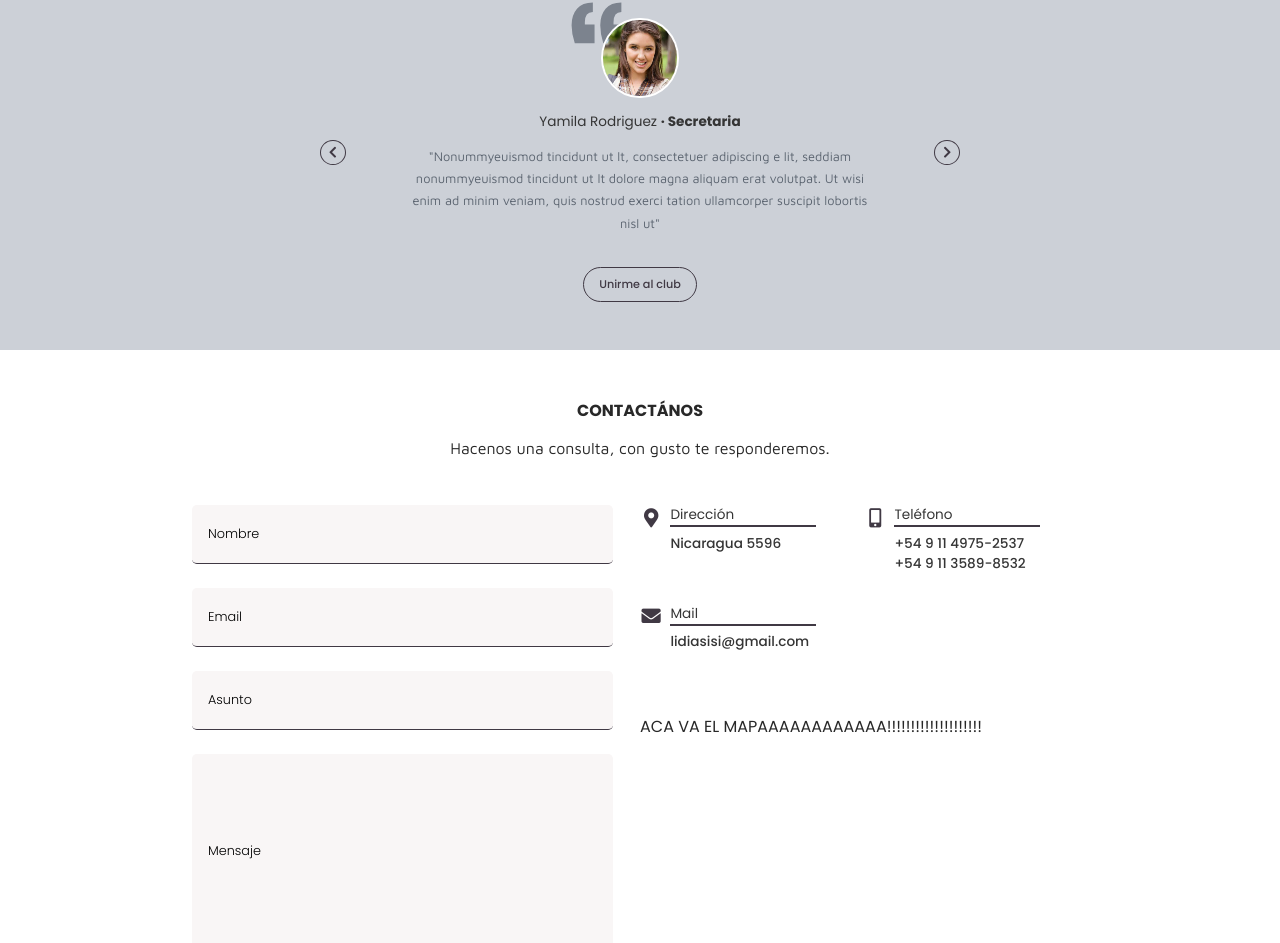
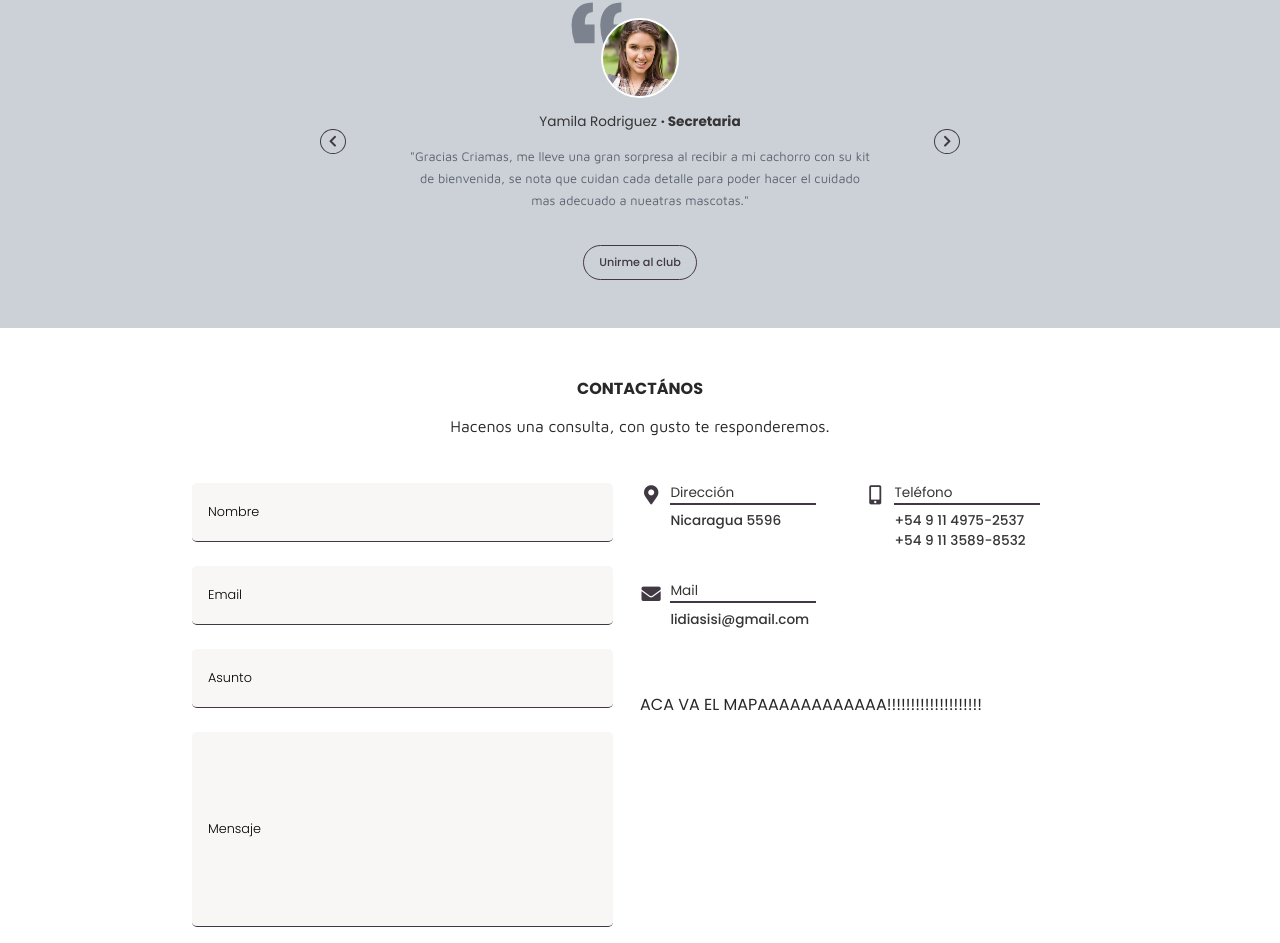
Before and after one commit to osmarycarrillo/criamas-project, a React (Create React App) app in the folder criamas/: page / in a window 1280 px wide. Shown: the part 1918-2861 px from the top of the page. Built offline with nearby package versions, Linux system fonts and the light colour scheme; a web font is replaced by a local one.

Commit message:
Feat: testimonios

```diff
--- a/criamas/src/components/comments/Testimony.js
+++ b/criamas/src/components/comments/Testimony.js
@@ -9,21 +9,20 @@ const Testimony = {
             name: 'Yamila Rodriguez',
             occupation: 'Secretaria',
             image: Cliente01,
-            testimony: "Nonummyeuismod tincidunt ut lt, consectetuer adipiscing e lit, seddiam nonummyeuismod tincidunt ut lt dolore magna aliquam erat volutpat. Ut wisi enim ad minim veniam, quis nostrud exerci tation ullamcorper suscipit lobortis nisl ut"
-        },
+            testimony: "Gracias Criamas, me lleve una gran sorpresa al recibir a mi cachorro con su kit de bienvenida, se nota que cuidan cada detalle para poder hacer el cuidado mas adecuado a nueatras mascotas."},
         {
             id: 1,
             name: 'Agustín Gomez',
             occupation: 'Arquitecto',
             image: Cliente02,
-            testimony: "Lorem ipsum dolor sit amet, consectetuer adipiscing e lit, seddiam nonummyeuismod tincidunt ut lt dolore magna aliquam erat volutpat. Ut wisi enim ad minim veniam, quis nostrud exerci tation ullamcorper suscipit lobortis nisl ut"
+            testimony: "La orientación que me dieron en Criamas para el cuidado de  mi cachorro supero mis expectativas, realmente son cachorros criados con amor y eso se nota"
         },
         {
             id: 2,
             name: 'Candela Sánchez',
             occupation: 'Traductora',
             image: Cliente03,
-            testimony: "Consectetuer adipiscing e lit, consectetuer adipiscing e lit, seddiam nonummyeuismod tincidunt ut lt dolore magna aliquam erat volutpat. Ut wisi enim ad minim veniam, quis nostrud exerci tation ullamcorper suscipit lobortis nisl ut"
+            testimony: "Antes de llegar con ustedes para encontrarme con mi nuevo amor estaba llena de dudas, ustedes las disiparon todas, lo mejor es que ahora formo parte de una comunidad de dueños de cachorros que esta en la misma sintonia"
         }
 
     ]
--- a/criamas/src/stylesheet/App.css
+++ b/criamas/src/stylesheet/App.css
@@ -60,7 +60,7 @@
 .title-red {
   font-family: "Poppins", sans-serif;
   color: #ea1e52;
-  font-size: 17px;
+  font-size: 18px;
 }
 
 .box-tras {
```
Also changed, not shown: criamas/src/stylesheet/App.scss (+3 -8 lines), 1 other file (tests, documents, lock files or other folders).
